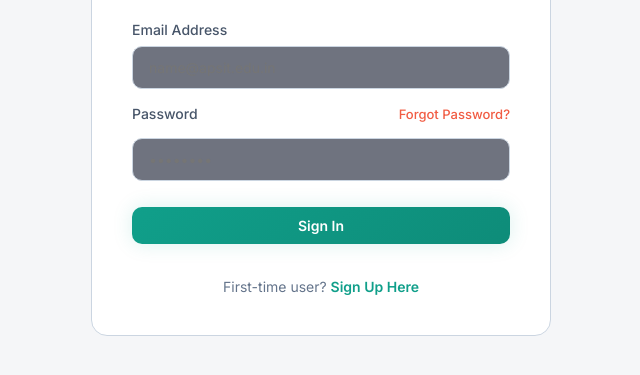
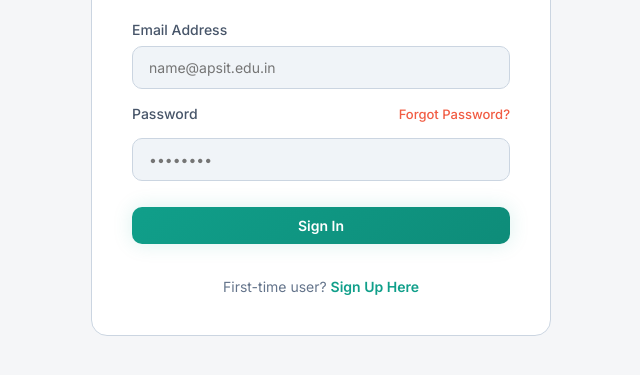
Before and after one commit to palsulearavapsit/qpg, a plain HTML site: page index.html in a window 1280 px wide. Shown: the part 321-696 px from the top of the page, without its empty margins (319-959 px from the left). Drawn offline with nearby package versions, Linux system fonts and the light colour scheme; no server answers.

Commit message:
Fix signup page input fields - light background so text is visible

```diff
--- a/style.css
+++ b/style.css
@@ -470,7 +470,7 @@ button, input, select, textarea {
 }
 
 .form-control {
-  background: rgba(15, 23, 42, 0.6);
+  background: #f0f4f8;
   border: 1px solid var(--border-color);
   padding: 12px 16px;
   border-radius: var(--radius-md);
@@ -482,8 +482,8 @@ button, input, select, textarea {
 .form-control:focus {
   outline: none;
   border-color: var(--primary-color);
-  box-shadow: 0 0 0 2px rgba(99, 102, 241, 0.2);
-  background: rgba(15, 23, 42, 0.9);
+  box-shadow: 0 0 0 2px rgba(16, 159, 138, 0.2);
+  background: #ffffff;
 }
 
 select.form-control {
```
